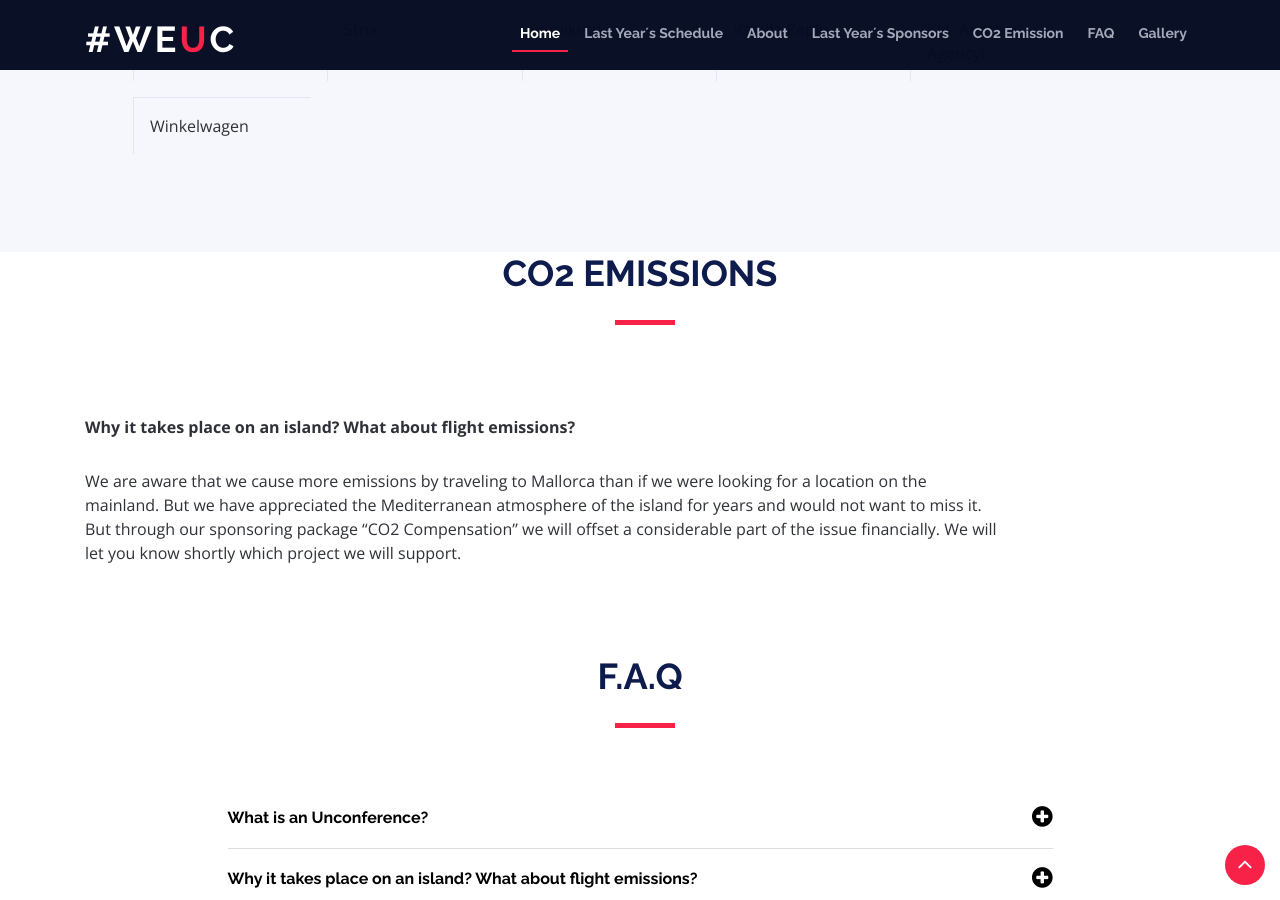
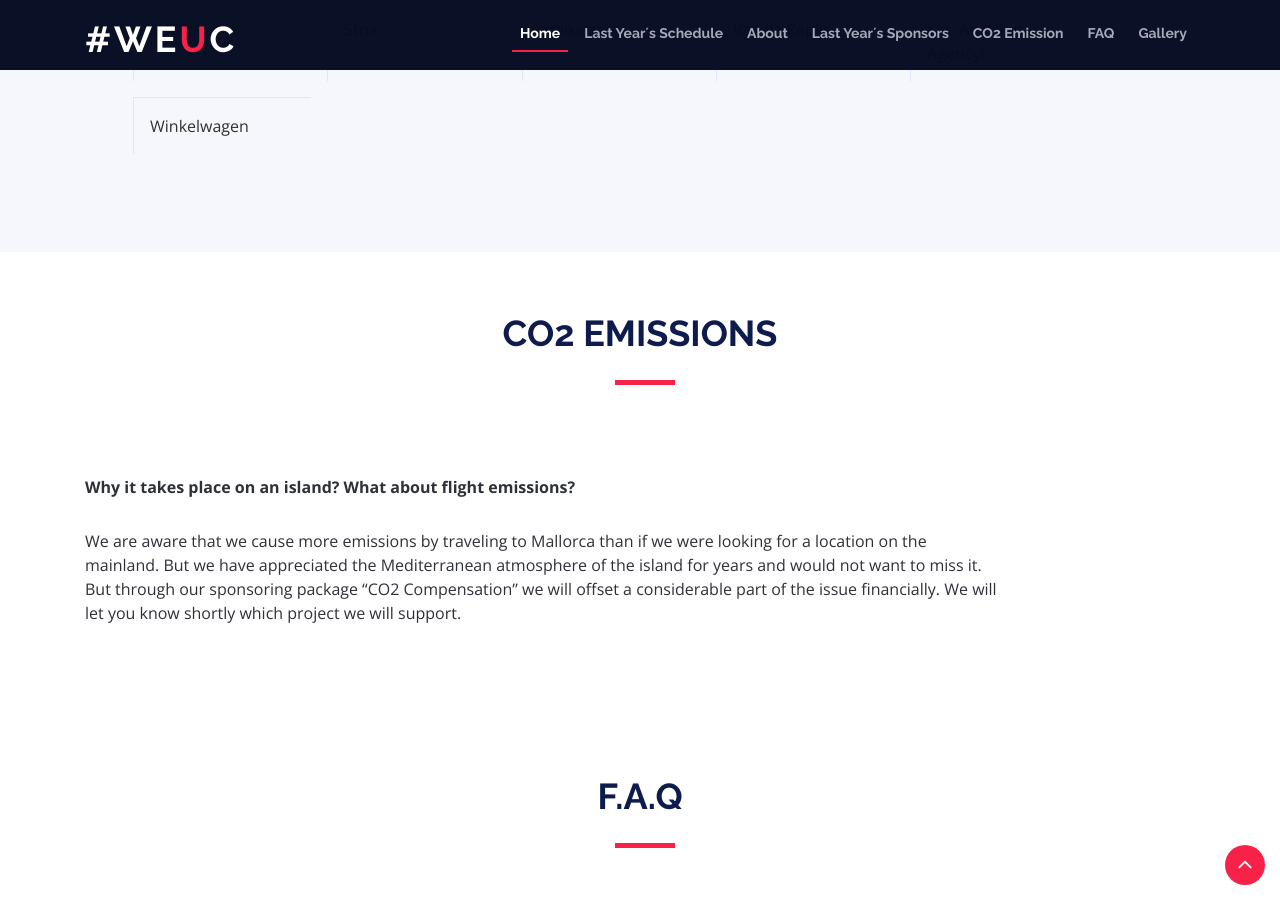
Before and after one commit to weuc/weuc.eu, a Jekyll site: the page built from index.html, in a window 1280 px wide and 900 px high, scrolled down 4409 px. Built offline with Jekyll 4.4.1, drawn with Linux system fonts in a browser that asks for light colours.

Commit message:
fix: add missing co2 style

```diff
--- a/_sass/event/style.scss
+++ b/_sass/event/style.scss
@@ -9,6 +9,7 @@
 @import "general";
 @import "header";
 @import "nav";
+@import "co2";
 @import "intro";
 @import "about";
 @import "speakers";
```
